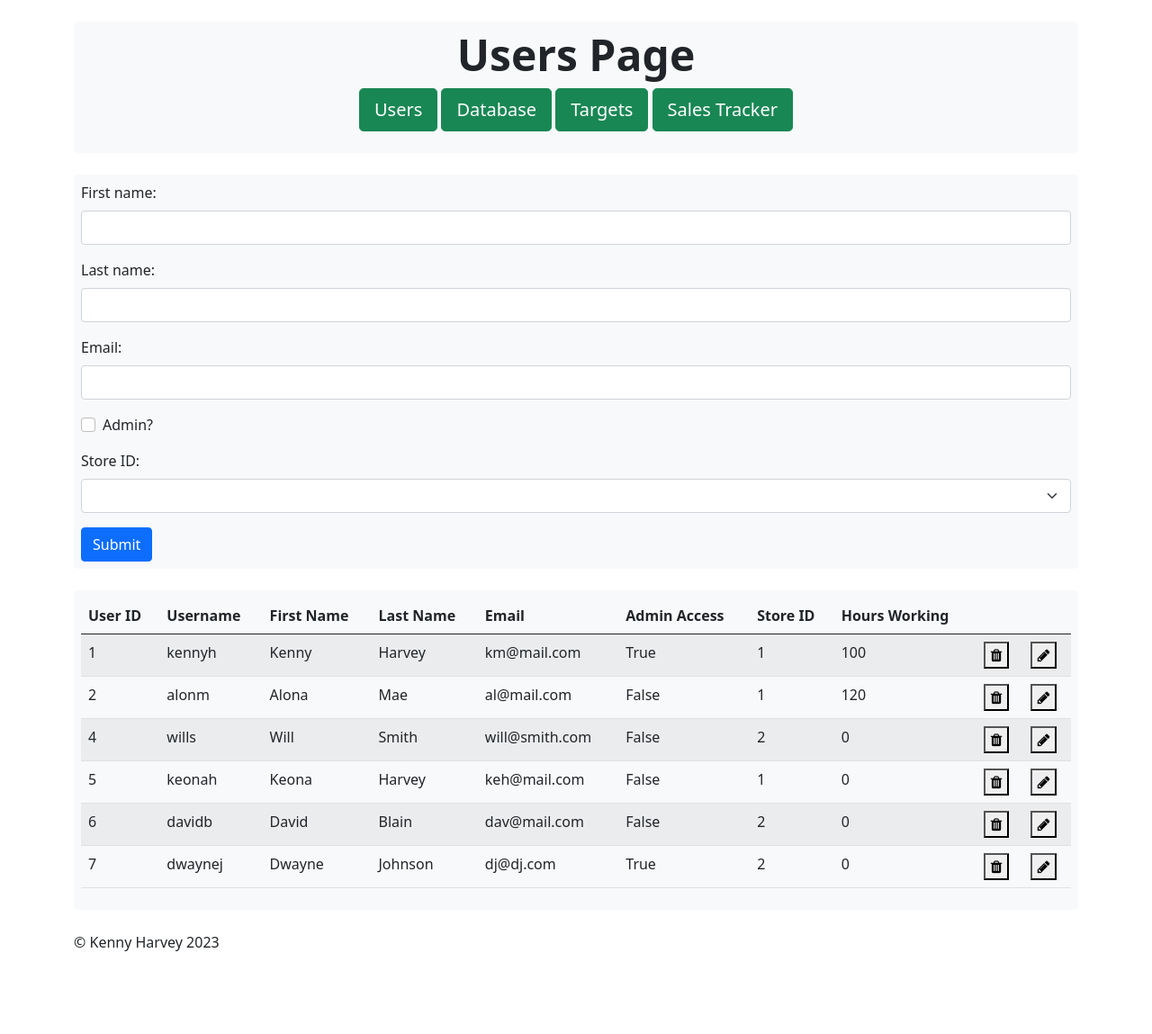
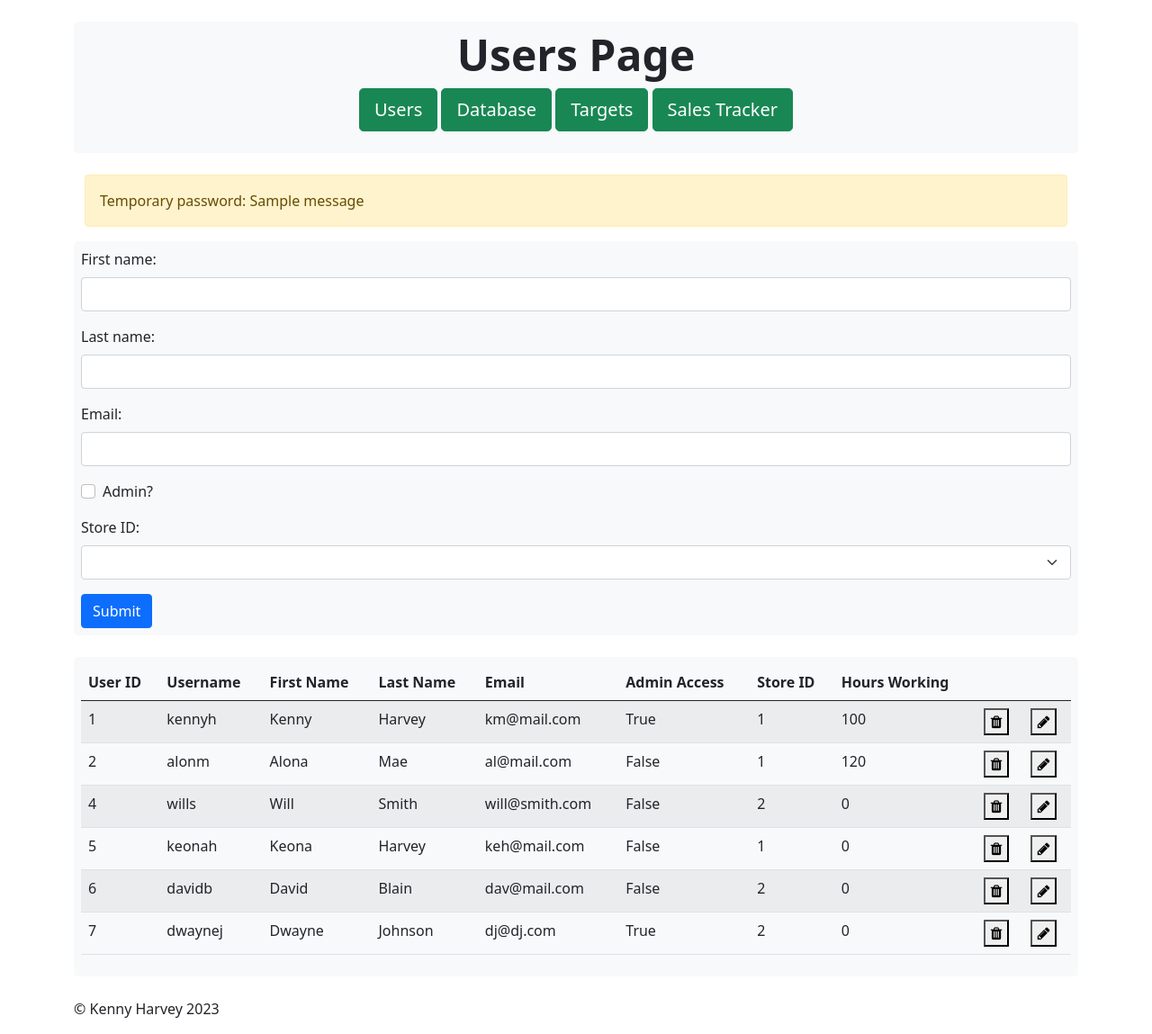
Before and after one commit to TM470-Kenny/TM470_Web_Application, a Flask app: page /users/ in a window 1280 px wide. Shown: the part 73-1222 px from the top of the page at 90% size. Before the commit the page ends 1130 px from the top, so only its background shows below. Run offline with Flask 3, Linux system fonts and the light colour scheme; one stand-in notice (Sample message) is shown; some libraries are stand-ins or nearby versions.

Commit message:
Implemented password auto-generation and hashing
Developed feature to auto-generate password using secrets module and specified alphabet to securely create password. This is then hashed using werkzeug before being stored in user table in database. The temp password is also displayed to screen using flash module of flask

```diff
--- a/Sales_tracker/main.py
+++ b/Sales_tracker/main.py
@@ -1,8 +1,11 @@
-from flask import Flask, render_template, redirect, url_for, request, jsonify
+from flask import Flask, render_template, redirect, url_for, request, jsonify, flash
 from flask_bootstrap import Bootstrap5
 from db import db
 from forms import SalesForm, ProductsForm, HoursForm, TargetForm, LoginForm, UsersForm
 import os
+import secrets
+import string
+from werkzeug.security import generate_password_hash
 
 from models.products import Products
 from models.sales import Sales
@@ -58,11 +61,24 @@ def users():
                     unique = True
 
             # ADD LOGIC TO GENERATE FIRST USE PASSWORD
+            # Create alphabet of accepted password characters
+            letters = string.ascii_letters
+            nums = string.digits
+            special = string.punctuation
+            alphabet = letters + nums + special
+            passw = ''
+            # generate password of 10 characters using specified alphabet and secrets module
+            for i in range(10):
+                passw += ''.join(secrets.choice(alphabet))
+            # password is hashed before being stored in the database
+            hash_p = generate_password_hash(passw)
             # new user created - hours initially set to 0
-            new_user = Users(username, firstname.title(), lastname.title(), "password", email, admin, store_id, 0)
+            new_user = Users(username, firstname.title(), lastname.title(), hash_p, email, admin, store_id, 0)
             db.session.add(new_user)
             db.session.commit()
             calc_targets()
+            # display temp password on users page
+            flash(passw)
         else:
             # Find entry using user id in hidden field
             update_user = Users.query.filter_by(id=users_form.user_id.data).first()
--- a/Sales_tracker/models/users.py
+++ b/Sales_tracker/models/users.py
@@ -1,4 +1,5 @@
 from db import db
+from werkzeug.security import check_password_hash
 
 
 class Users(db.Model):
@@ -31,3 +32,7 @@ class Users(db.Model):
 
     def __repr__(self):
         return f'{self.firstname} {self.lastname} has username: {self.username}'
+
+# method to check the password input matches the hashed password stored in the database
+    def verify_password(self, password):
+        return check_password_hash(self.password, password)
--- a/Sales_tracker/templates/users.html
+++ b/Sales_tracker/templates/users.html
@@ -36,6 +36,16 @@
 					</p>
 				</div>
 			</div>
+			{% block content %}
+			<div class="container">
+				{% for message in get_flashed_messages() %}
+				<div class="alert alert-warning">
+					Temporary password: {{ message }}
+				</div>
+				{% endfor %}
+				{% block page_content %}{% endblock %}
+			</div>
+			{% endblock %}
 			<div id="users_form" class="p-2 mb-4 bg-light rounded-3">
 				{{ render_form(users_form) }}
 			</div>
```
Also changed, not shown: Sales_tracker/sales_tracker.sqlite.
